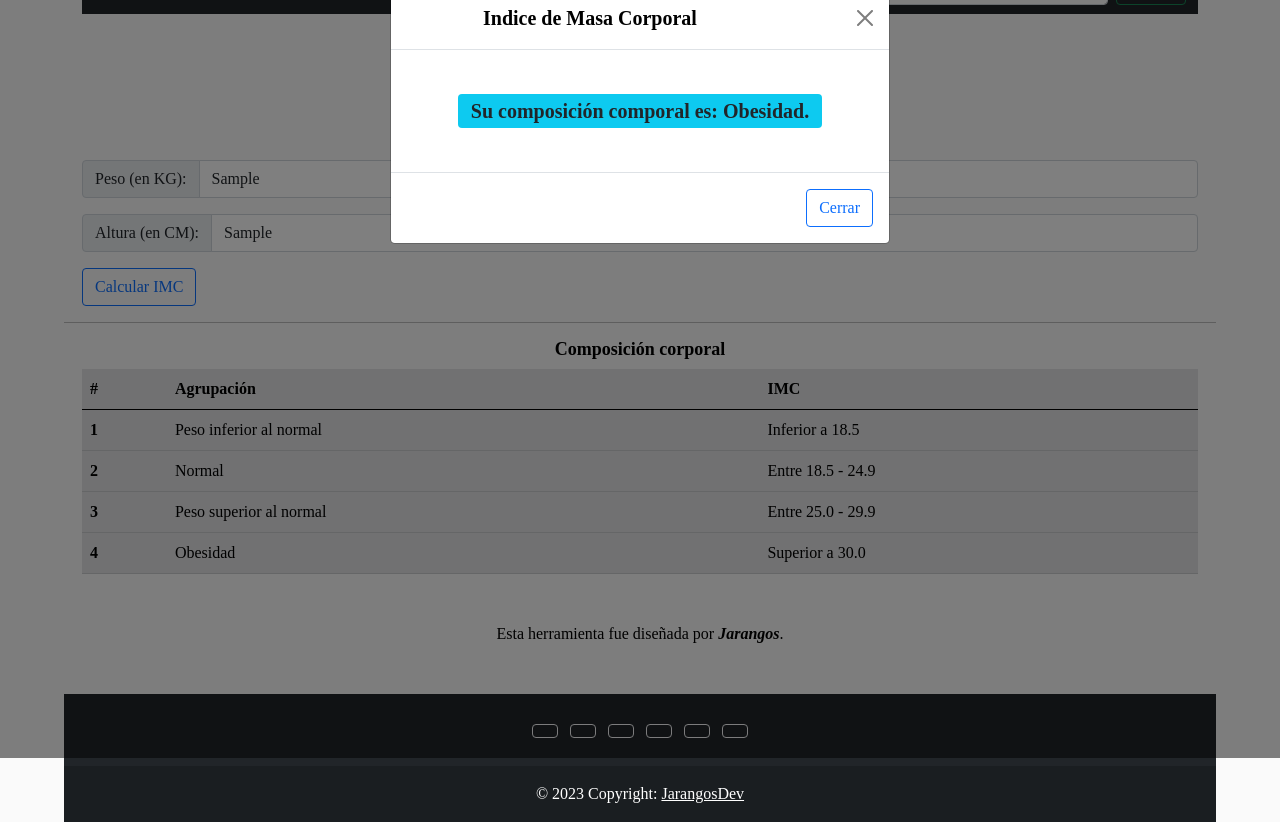
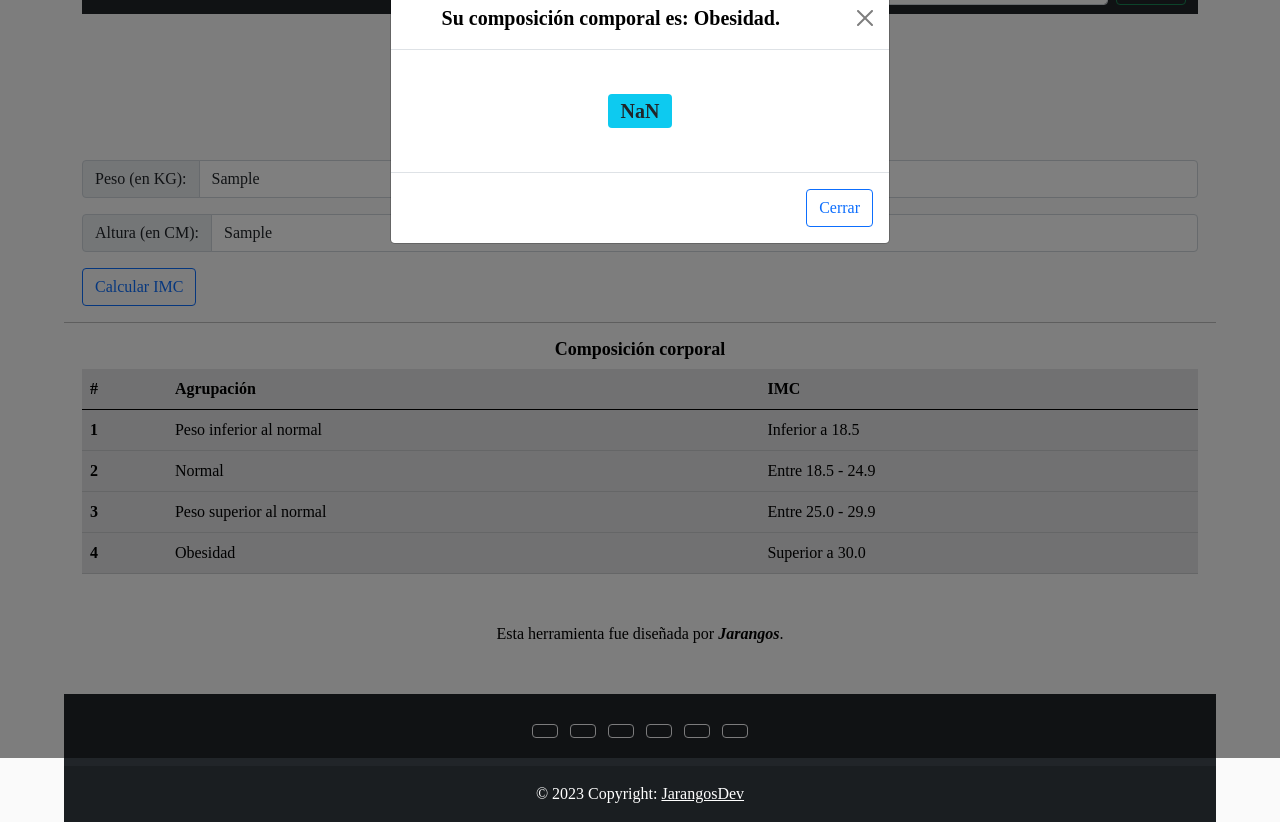
Before and after one commit to JarangosDev/JarangosDevPage, a plain HTML site: page imc.html in a window 1280 px wide. Both pictures are taken after typing "Sample", "Sample" into the empty fields and a click on the button "Calcular IMC". Shown: the part 42-864 px from the top of the page. Drawn offline with nearby package versions, Linux system fonts and the light colour scheme.

Commit message:
Modify IMC function.

```diff
--- a/css/main.css
+++ b/css/main.css
@@ -79,7 +79,7 @@
   }
   #result3{
     text-align: center;
-    font-size: 20px;
+    font-size: 18px;
     font-weight: 700;
   }
   .modal-title{
--- a/js/main.js
+++ b/js/main.js
@@ -99,17 +99,17 @@ function imc() {
   peso = document.getElementById("peso").value;
   altura = document.getElementById("altura").value;
   resultado = parseInt(peso) / ((parseInt(altura)/100)**2);
-  document.getElementById("result2").value = resultado.toFixed(1);
+  document.getElementById("result2").innerHTML = resultado.toFixed(1);
 
   if(resultado < 18.5){
-    document.getElementById("result2").innerHTML = `Su composición comporal es: Peso inferior al normal.`;
+    document.getElementById("exampleModalLabel").innerHTML = `Su composición comporal es: Peso inferior al normal.`;
 
   }else if (resultado >= 18.5 && resultado < 24.9) {
-    document.getElementById("result2").innerHTML = `Su composición comporal es: Normal.`;
+    document.getElementById("exampleModalLabel").innerHTML = `Su composición comporal es: Normal.`;
   } else if(resultado >= 24.9 && resultado < 30){
-    document.getElementById("result2").innerHTML = `Su composición comporal es: Peso superior al normal.`;
+    document.getElementById("exampleModalLabel").innerHTML = `Su composición comporal es: Peso superior al normal.`;
   }else{
-    document.getElementById("result2").innerHTML = `Su composición comporal es: Obesidad.`;
+    document.getElementById("exampleModalLabel").innerHTML = `Su composición comporal es: Obesidad.`;
   }
 
 }
```
